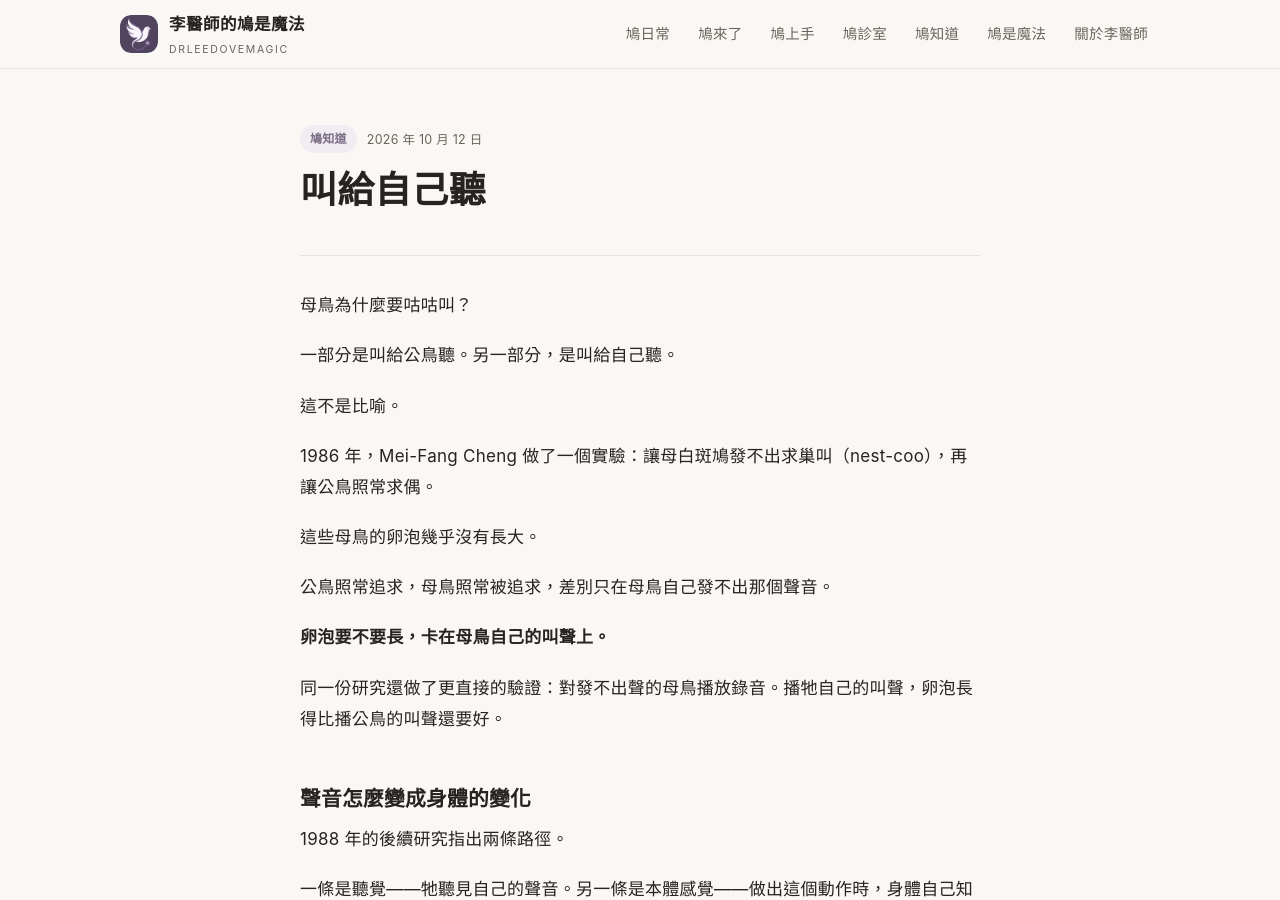
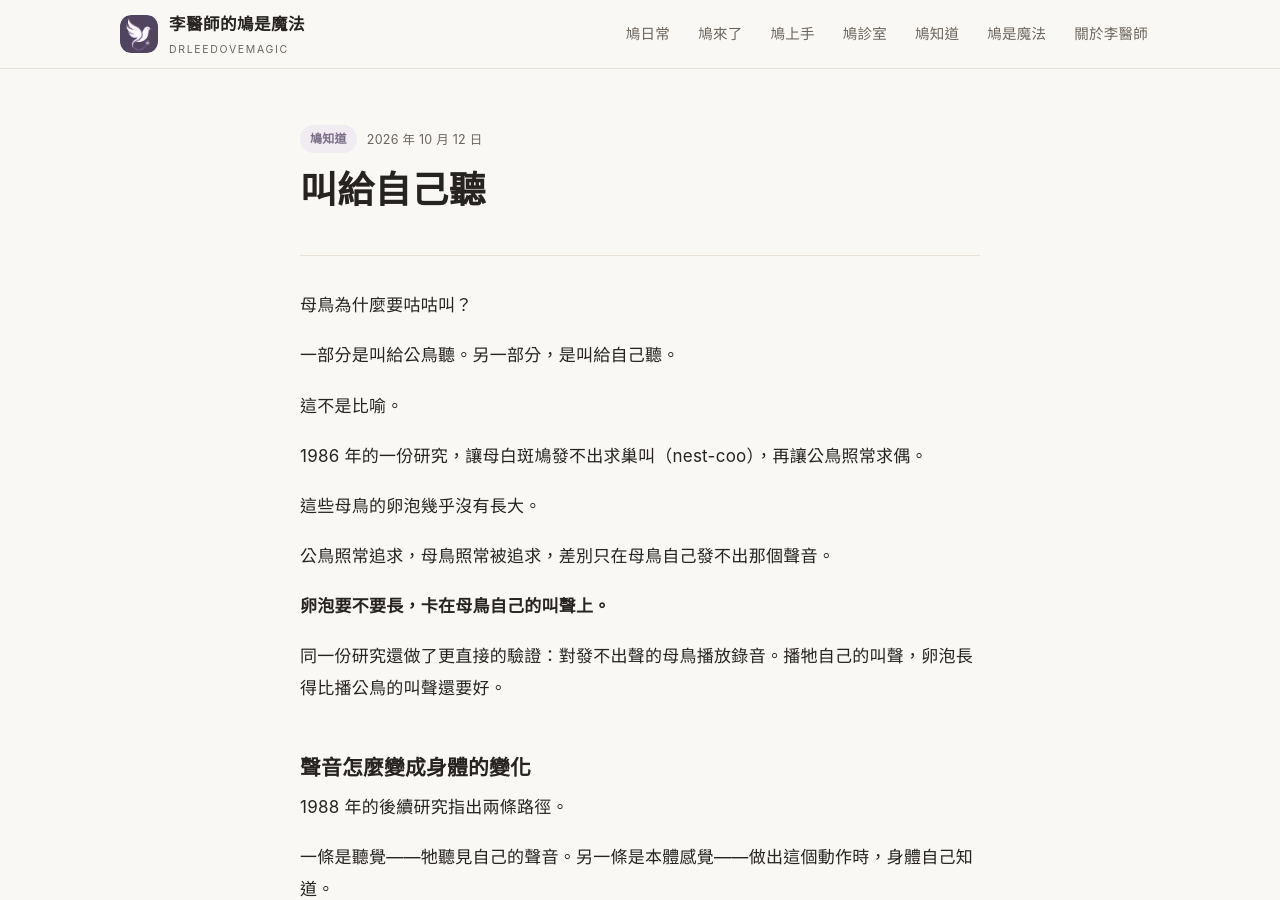
Before and after one commit to sherlocklee0212/drleedovemagic, a Jekyll site: the page built from _posts/2026-10-12-female-nest-coo.md, in a window 1280 px wide and 900 px high. Built offline with Jekyll 4.4.1, drawn with Linux system fonts in a browser that asks for light colours.

Commit message:
兩篇知識類文章的正文拿掉外國研究者姓名
中英夾雜會卡住閱讀，中譯名也查不到。改寫成
「1986 年的一份研究」「1909 年有一份研究」，
姓名完整保留在文末參考文獻。規則補進寫作風格.md。

Co-Authored-By: Claude Opus 5 <noreply@anthropic.com>

```diff
--- a/_posts/2026-10-12-female-nest-coo.md
+++ b/_posts/2026-10-12-female-nest-coo.md
@@ -10,7 +10,7 @@ description: 母鳥的求巢叫不只是叫給公鳥聽的。文獻發現，發
 
 這不是比喻。
 
-1986 年，Mei-Fang Cheng 做了一個實驗：讓母白斑鳩發不出求巢叫（nest-coo），再讓公鳥照常求偶。
+1986 年的一份研究，讓母白斑鳩發不出求巢叫（nest-coo），再讓公鳥照常求偶。
 
 這些母鳥的卵泡幾乎沒有長大。
 
```
Also changed, not shown: _posts/2026-10-11-nest-coo.md (+1 -1 lines), 寫作風格.md (+3 -0 lines).
